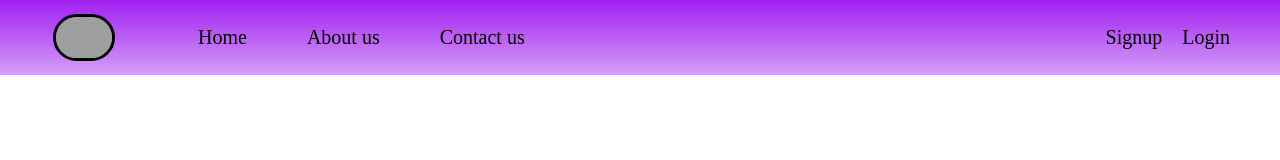
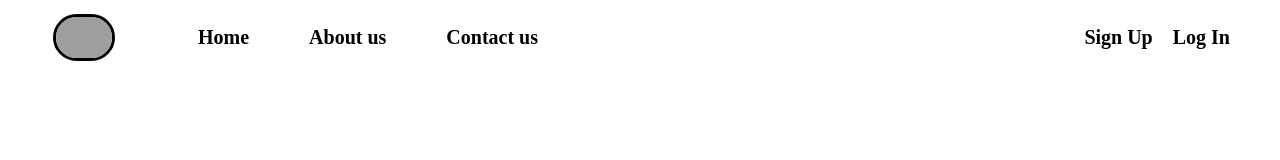
Before and after one commit to ayushdasgupta/clgproject, a plain HTML site: page index.html in a window 1280 px wide. Drawn offline with Linux system fonts and the light colour scheme; grey boxes are pictures that could not be loaded.

Commit message:
Update
updating index.html

```diff
--- a/index.html
+++ b/index.html
@@ -1,5 +1,6 @@
 <!DOCTYPE html>
 <html lang="en">
+
 <head>
     <meta charset="UTF-8">
     <meta http-equiv="X-UA-Compatible" content="IE=edge">
@@ -7,18 +8,23 @@
     <link rel="stylesheet" href="css/style.css">
     <title>Document</title>
 </head>
+
 <body>
-    <header>
-        <nav class="navbar background">
-            <ul class="nav-list">
-                <div class="logo"><img src="https://raw.githubusercontent.com/ayushdasgupta/website/master/logo.png" alt="logo image"></div>
-                <li><a href="#">Home</a></li>
-                <li><a href="#">About us</a></li>
-                <li><a href="#">Contact us</a></li>
+    <nav class="navbar background-nav h-nav-resp">
+        <ul class="nav-list v-class-resp">
+            <div class="logo"><img src="https://raw.githubusercontent.com/ayushdasgupta/website/master/logo.png"
+                    alt="logo image"></div>
+            <li><a href="#"><b>Home</b></a></li>
+            <li><a href="#"><b>About us</b></a></li>
+            <li><a href="#"><b>Contact us</b></a></li>
         </ul>
-            <div class="right">
-                <div id="login" class="signup"><li><a href="#">Login</a></li></div>
-                <div id="signup" class="signup"><li><a href="#">Signup</a></li></div>
+        <div class="right v-class-resp">
+            <div id="login" class="signup">
+                <li><a href="#"><b>Log In</b></a></li>
+            </div>
+            <div id="signup" class="signup">
+                <li><a href="#"><b>Sign Up</b></a></li>
+            </div>
         </div>
         <div class="burger">
             <div class="line"></div>
@@ -26,6 +32,13 @@
             <div class="line"></div>
         </div>
     </nav>
-    </header>
+    <div class="container background">
+
+    </div>
+    <footer>
+        <p id="foot" class="foot"></p>
+    </footer>
+    <script src="js/script.js"></script>
 </body>
+
 </html>
```
Lines whose indentation alone changed are shown as unchanged.
